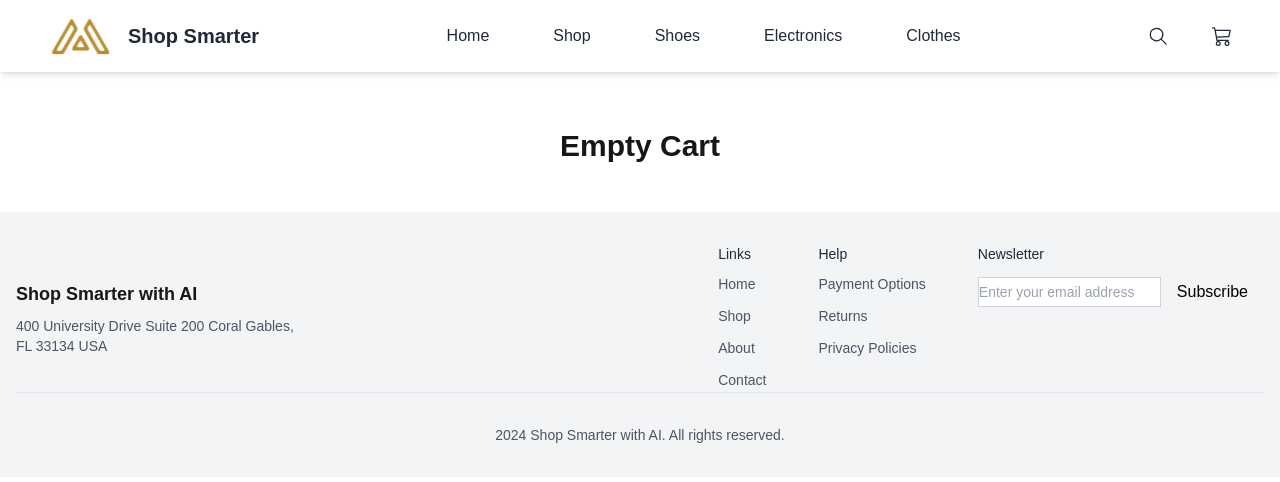
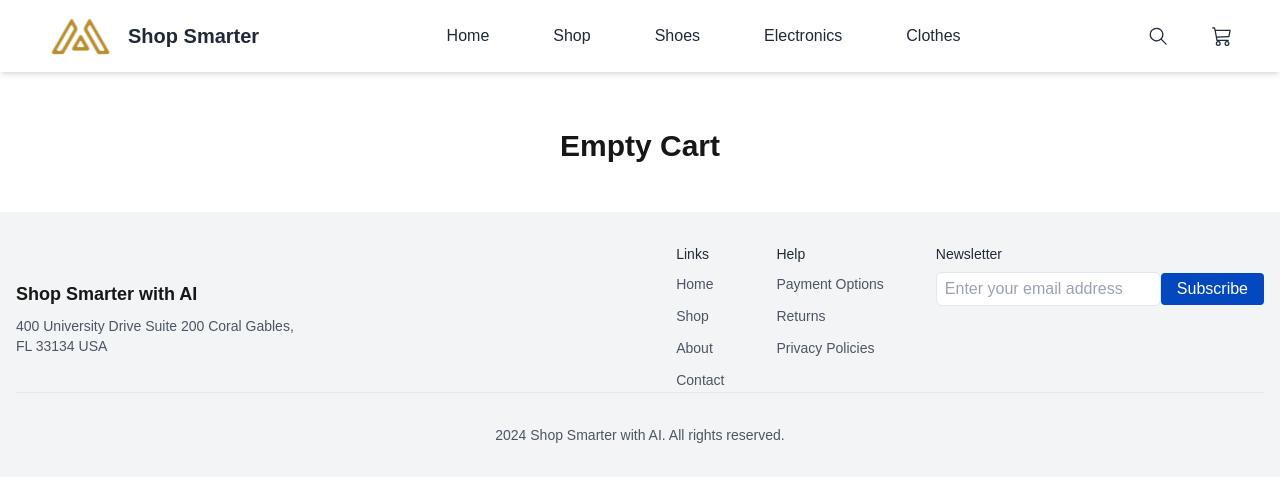
Before and after one commit to nilanchana-neartekpod/shopify-next-router, a Next.js app: page /cart in a window 1280 px wide. Shown: the top 482 px of the page. Built offline with nearby package versions, Linux system fonts and the light colour scheme.

Commit message:
Footer updates

```diff
--- a/components/Footer.js
+++ b/components/Footer.js
@@ -48,8 +48,8 @@ const Footer = () => {
             <div>
               <h3 className="text-gray-800 text-sm font-medium mb-2">Newsletter</h3>
               <form>
-                <input type="email" placeholder="Enter your email address" className="py-1 text-sm text-gray-700 border border-gray-300" />
-                <button type="submit" className=" text-black font-sm py-2 px-4 rounded">Subscribe</button>
+                <input type="email" placeholder="Enter your email address" className="border rounded-md px-2 py-1" />
+                <button type="submit" className="text-white bg-[#0348be] font-sm py-1 px-4 rounded">Subscribe</button>
               </form>
             </div>
           </div>
```
